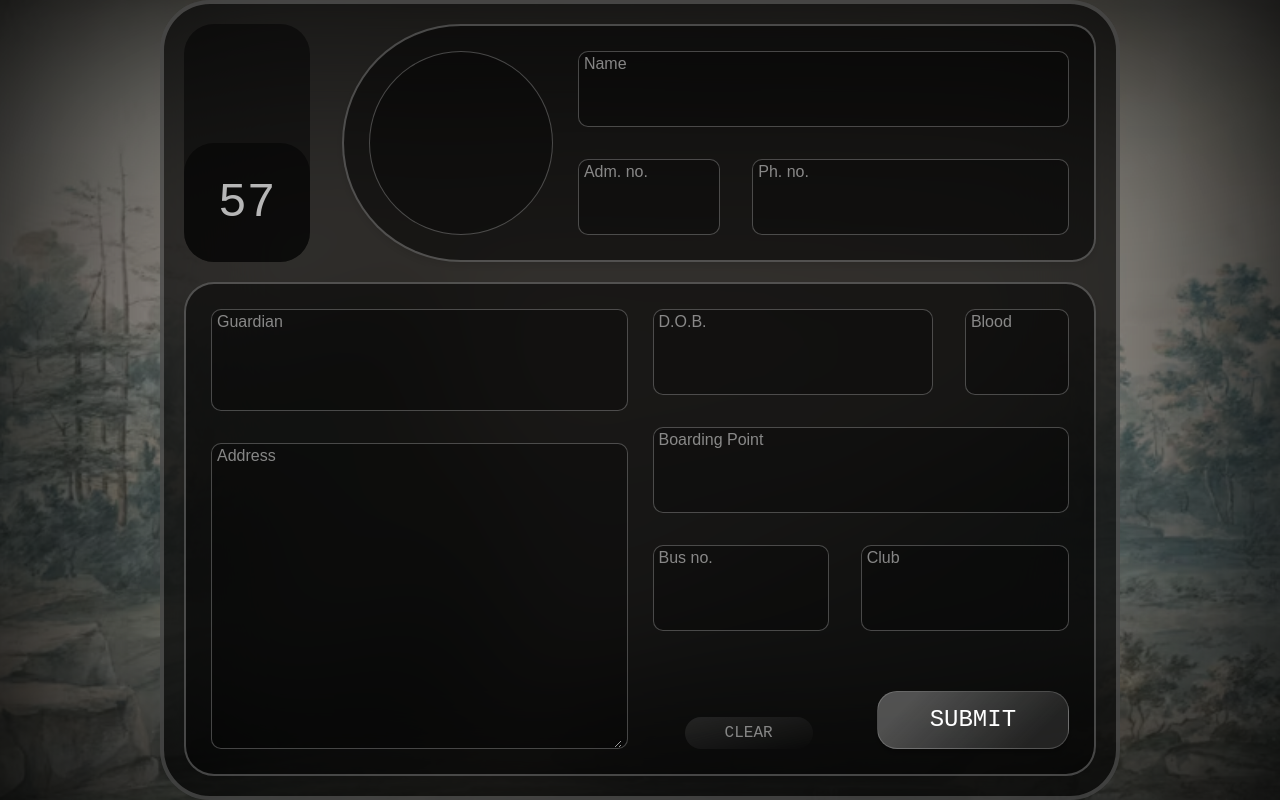
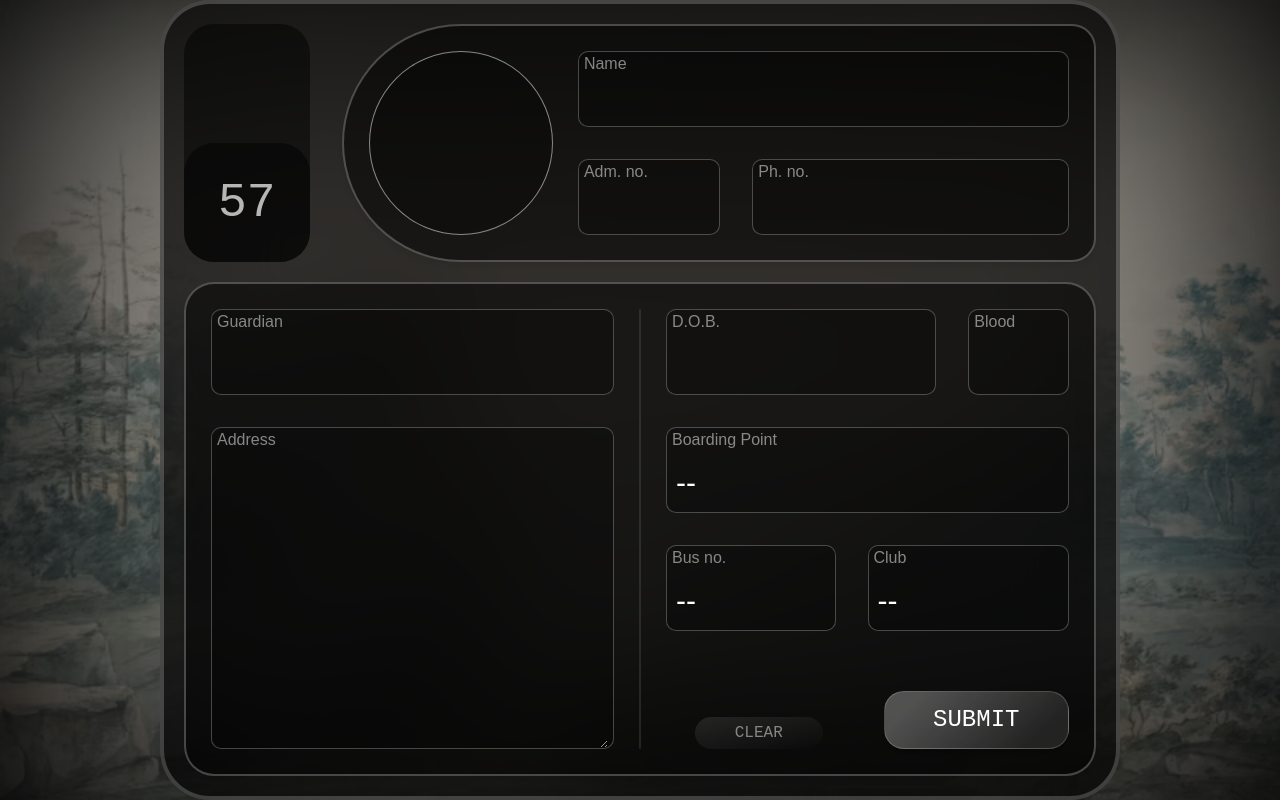
Before and after one commit to rinogodson/IDyeah, a React (Vite) app in the folder IDyeah-desktop/: page / in a window 1280 px wide. Built offline with nearby package versions, Linux system fonts and the light colour scheme.

Commit message:
Added some animations, Added the divider, fixed the alignment of input boxes to be uniform, linked the formdata

```diff
--- a/IDyeah-desktop/src/App.tsx
+++ b/IDyeah-desktop/src/App.tsx
@@ -1,12 +1,62 @@
-import React from 'react'
+import React, { Children } from 'react'
 import FunctionPage from './Pages/FunctionPage/FunctionPage';
+import { useContext, createContext } from 'react';
 
 function App() {
   return (
-    <>
+    <FormProvider>
       <FunctionPage />
-    </>
+    </FormProvider>
   );
 }
 
 export default App
+
+type FormType = {
+  name: string;
+  adm: string;
+  ph: string;
+  guardian: string;
+  address: string;
+  dob: string;
+  blood: string;
+  bp: string;
+  bus: string;
+  club: string;
+};
+
+type FormContextType = {
+  form: FormType;
+  setForm: React.Dispatch<React.SetStateAction<FormType>>;
+};
+
+const FormContext = createContext<FormContextType | undefined>(undefined);
+
+const FormProvider = ({children}:{children:React.ReactElement}) => {
+  const [form, setForm] = React.useState({
+    name: "",
+    adm: "",
+    ph: "",
+    guardian: "",
+    address: ``,
+    dob: "",
+    blood: "",
+    bp: "--",
+    bus: "--",
+    club: "--"
+  })
+  return (
+    <FormContext.Provider value={{form, setForm}} >
+        {children}
+    </FormContext.Provider>
+  )
+}
+
+
+export const useForm = () => {
+  const context = useContext(FormContext);
+  if(!context){
+    throw new Error("useForm must be used within the FormProvider Parent component.")
+  }
+  return context
+}
--- a/IDyeah-desktop/src/Pages/FunctionPage/FunctionPage.tsx
+++ b/IDyeah-desktop/src/Pages/FunctionPage/FunctionPage.tsx
@@ -1,7 +1,25 @@
-import React from 'react'
+import React, { useEffect } from 'react'
 import Button from '../../Components/Button/Button';
+import { useForm } from '../../App';
 
 function FunctionPage() {
+  const {form, setForm} = useForm();
+
+  useEffect(()=>{
+    console.log(form);
+
+  }, [form])
+
+// procedural function for the form fields
+const createFormFunction = (fieldName: string) => {
+  return (value: string) => {
+    setForm((prevForm: any) => ({
+      ...prevForm,
+      [fieldName]: value,
+    }));
+  };
+};
+
   return (
     // This is the base component
     <div className="grid grid-cols-1 grid-rows-[1fr_4fr] h-[50em] w-[60em] bg-[rgba(0,0,0,0.65)] backdrop-blur-[50px] border-[4px] border-[rgba(255,255,255,0.20)] p-5 gap-[1.25rem] rounded-[50px]">
@@ -27,58 +45,87 @@
         >
           <div className="rounded-full w-full aspect-square input"></div>
           <div className="inputCont">
-            <InputComponent label="Name" gridarea="1/1/2/4" textArea={false} />
+            <InputComponent
+              label="Name"
+              gridarea="1/1/2/4"
+              textArea={false}
+              value={form.name}
+              setValue={createFormFunction('name')}
+            />
             <InputComponent
               label="Adm. no."
               gridarea="2/1/3/2"
               textArea={false}
+              value={form.adm}
+              setValue={createFormFunction('adm')}
             />
             <InputComponent
               label="Ph. no."
               gridarea="2 / 2 / 3 / 4"
               textArea={false}
+              value={form.ph}
+              setValue={createFormFunction('ph')}
             />
           </div>
         </div>
       </div>
 
       {/* This is the Bottom Part of the container */}
-      <div className="grid grid-cols-2 grid-rows-1 block-style">
-        <div className="grid grid-rows-[1fr_3fr] gap-[2em] h-full">
-          <InputComponent label="Guardian" gridarea="" textArea={false} />
-          <InputComponent label="Address" gridarea="" textArea={true} />
+      <div className="grid grid-cols-[1fr_2px_1fr] grid-rows-1 block-style">
+        <div className="grid grid-rows-[1fr_3fr_2em] gap-[2em] h-full">
+          <InputComponent label="Guardian" gridarea="1 / 1 / 2 / 2" textArea={false} value={form.guardian} setValue={(value: string)=>{
+            setForm({ ...form, guardian: value });
+          }}/>
+          <InputComponent label="Address" gridarea="2 / 1 / 4 / 2" textArea={true}
+          value={form.address}
+          setValue={createFormFunction('address')}
+          />
         </div>
+
+        <div className='w-[2px] h-full bg-[rgba(255,255,255,0.1)] rounded-2xl'>
+        </div>
+
         <div className="grid grid-rows-4 gap-[2em] h-full grid-cols-4">
           <InputComponent
             label="D.O.B."
             gridarea="1 / 1 / 2 / 4"
             textArea={false}
+            value={form.dob}
+            setValue={createFormFunction('dob')}
           />
           <InputComponent
             label="Blood"
             gridarea="1 / 4 / 2 / 6"
             textArea={false}
+            value={form.blood}
+            setValue={createFormFunction('blood')}
           />
           <InputComponent
             label="Boarding Point"
             gridarea="2 / 1 / 3 / 6"
             textArea={false}
+            value={form.bp}
+            setValue={createFormFunction('bp')}
           />
           <InputComponent
             label="Bus no."
             gridarea="3 / 1 / 4 / 3"
             textArea={false}
+            value={form.bus}
+            setValue={createFormFunction('bus')}
           />
           <InputComponent
             label="Club"
             gridarea="3 / 3 / 4 / 6"
             textArea={false}
+            value={form.club}
+            setValue={createFormFunction('club')}
           />
           <div
             className="grid grid-cols-2 grid-rows-1 gap-8 items-end"
             style={{ gridArea: "4 / 1 / 5 / 6" }}
           >
-            <button className="w-32 h-fit p-1 opacity-50 bg-gradient-to-br from-white/20 to-white/0 rounded-[100px] text-white justify-self-center">
+            <button className="duration-300 w-32 h-fit p-1 opacity-50 hover:opacity-100 active:opacity-70 bg-gradient-to-br from-white/20 to-white/0 rounded-[100px] text-white justify-self-center">
               CLEAR
             </button>
             <Button label="SUBMIT" />
@@ -91,20 +138,34 @@
 
 export default FunctionPage
 
-function InputComponent({label, gridarea, textArea}: {label: string; gridarea: string; textArea: boolean;}){
+function InputComponent({label, gridarea, textArea, value, setValue}: {label: string; gridarea: string; textArea: boolean; value: any; setValue: Function;}){
+  const [focused, setFocused] = React.useState(false);
+
   return (
-    <div className="input" style={{ gridArea: gridarea }}>
+    <div className={`input`} style={{ gridArea: gridarea, borderColor: focused ? "white" : "#ffffff40", scale: focused ? 1.05 : 1, }}>
       <p className="p-0 m-0">{label}</p>
       {textArea ? (
         <textarea
           name="textarea"
           id="txt"
+          value={value}
+          onFocus={()=>setFocused(!focused)}
+          onBlur={()=>setFocused(!focused)}
+          onChange={(e)=>{
+            setValue(e.target.value);
+          }}
           className="text-[30px] w-full text-white flex items-start justify-start"
         ></textarea>
       ) : (
         <input
           type="text"
-          className="text-[30px] w-full text-white flex items-start justify-start"
+          value={value}
+          onFocus={()=>setFocused(!focused)}
+          onBlur={()=>setFocused(!focused)}
+          onChange={(e)=>{
+            setValue(e.target.value);
+          }}
+          className="input-inside-input text-[30px] w-full text-white flex items-start justify-center px-1"
         />
       )}
     </div>
--- a/IDyeah-desktop/src/index.css
+++ b/IDyeah-desktop/src/index.css
@@ -8,7 +8,6 @@
         background-size: cover;
         box-shadow: 0px 0px 1000px 20px #000 inset;
         font-family: "JetBrains Mono", monospace;
-         ;;;
     }
     .body::before {
         content: '';
@@ -36,7 +35,7 @@
 
     .input {
         border-radius: 10px;
-        border: 1px solid rgba(255, 255, 255, 0.25);
+        border: 1px solid;
         background-color: rgba(0, 0, 0, 0.3);
         background-blend-mode: soft-light, normal;
         width: 100%;
@@ -46,7 +45,14 @@
         display: grid;
         grid-template-rows: 1.5em 1fr;
         font-family: Arial, Helvetica, sans-serif;
-;
+        transition: all 300ms ease;
+    }
+
+    input:focus{
+        outline: none;
+    }
+    textarea:focus{
+        outline: none;
     }
 
     .inputCont {
@@ -56,7 +62,6 @@
         width: 100%;
         grid-template-columns: 1fr 2fr;
         grid-template-rows: 1fr 1fr;
-;
     }
 
     .button {
@@ -69,8 +74,7 @@
         height: fit-content;
         padding-block: 10px;
         transition: all 300ms ease;
-
-    };
+    }
     .button:hover {
         background: linear-gradient(150deg, rgba(255, 255, 255, 0.20) 16.67%, rgba(255, 255, 255, 0.00) 82.14%), rgba(255, 255, 255, 0.10);
     }
```
